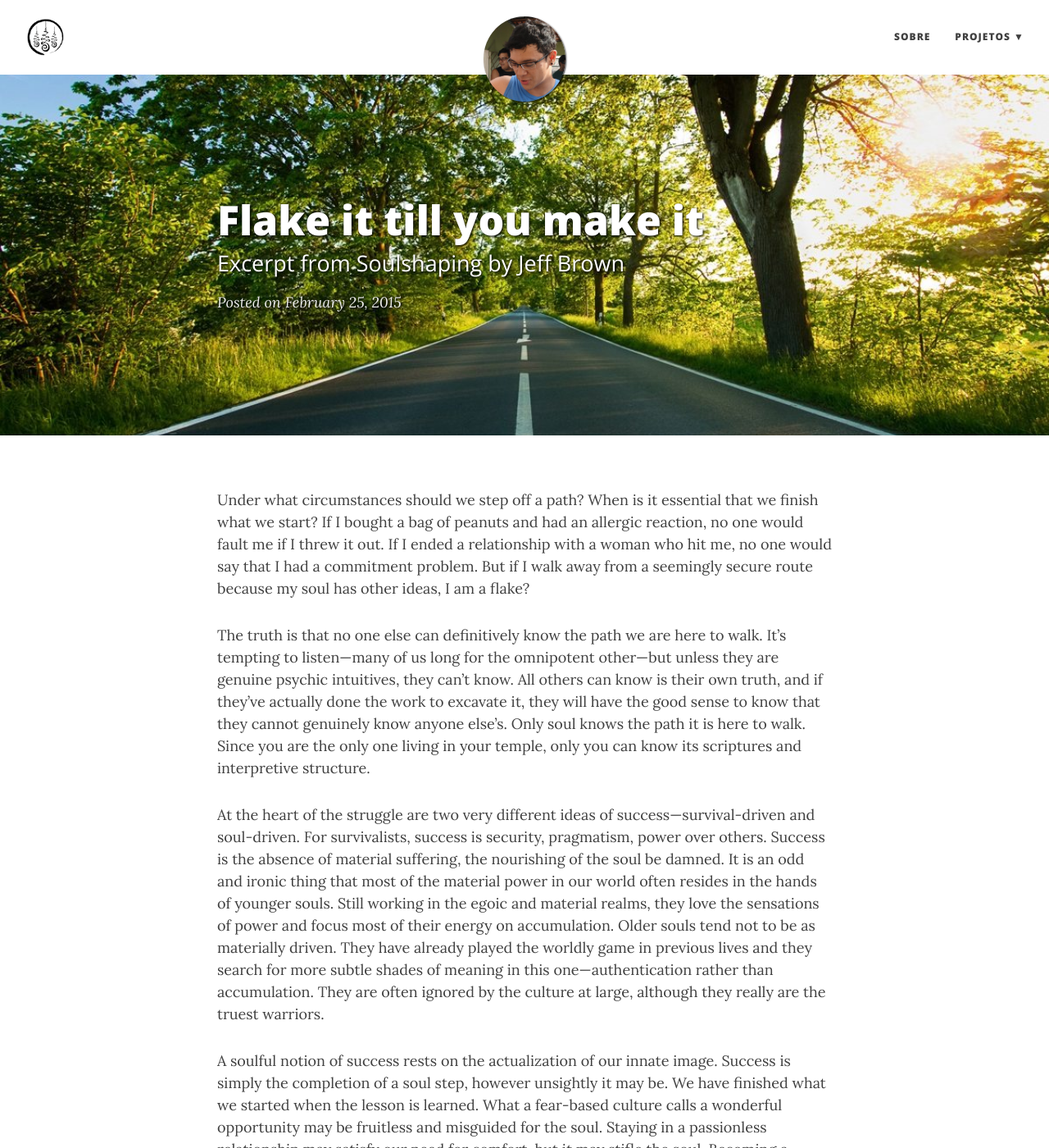
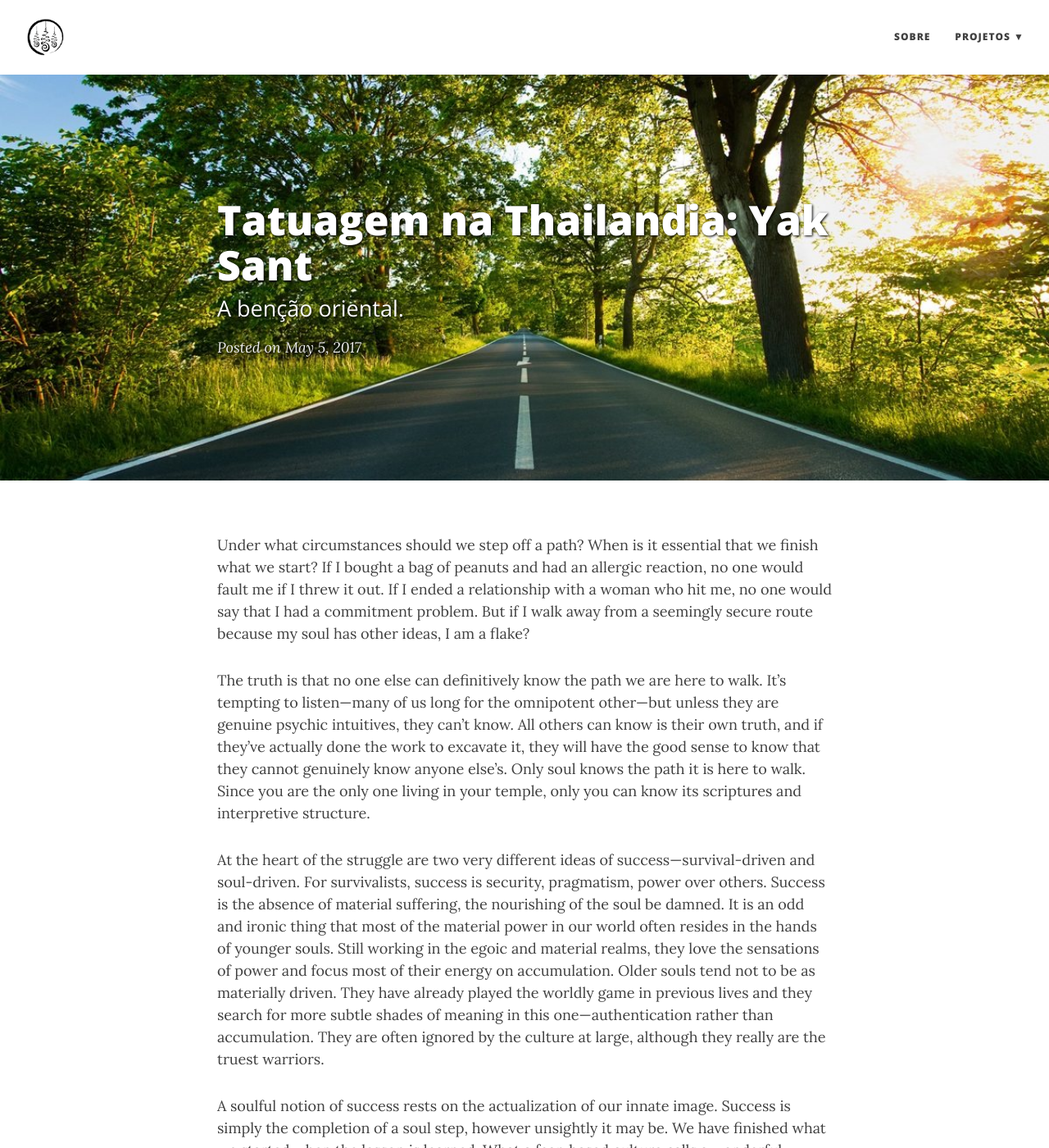
Before and after one commit to jeffklister/jeffklister.github.io, a Jekyll site: the page built from _posts/2015-02-26-flake-it-till-you-make-it.md, in a window 1280 px wide and 1400 px high. Shown: the whole window at 82% size. Built offline with Jekyll 4.4.1, drawn with Linux system fonts in a browser that asks for light colours; nearby versions of some CDN libraries; some of the changed text lies outside the part shown.

Commit message:
Update from Forestry.io - 2015-02-26-flake-it-till-you-make-it.md

```diff
--- a/_posts/2015-02-26-flake-it-till-you-make-it.md
+++ b/_posts/2015-02-26-flake-it-till-you-make-it.md
@@ -1,11 +1,19 @@
 ---
 layout: post
-title: Flake it till you make it
-subtitle: Excerpt from Soulshaping by Jeff Brown
+title: 'Tatuagem na Thailandia: Yak Sant'
+subtitle: A benção oriental.
 bigimg: "/img/path.jpg"
-url: http://jeffklister.github.io/flake-it
-baseurl: "/flake-it"
-date: '2015-02-26T00:00:00.000+00:00'
+url: http://jeffklister.github.io/yaksant
+baseurl: "/yaksant"
+date: 2017-05-05 23:17
+tags:
+- thailandia
+- yak sant
+- tatuagem
+show-avatar: true
+comments: true
+social-share: true
+image: ''
 ---
 
 Under what circumstances should we step off a path? When is it essential that we finish what we start? If I bought a bag of peanuts and had an allergic reaction, no one would fault me if I threw it out. If I ended a relationship with a woman who hit me, no one would say that I had a commitment problem. But if I walk away from a seemingly secure route because my soul has other ideas, I am a flake?
```
